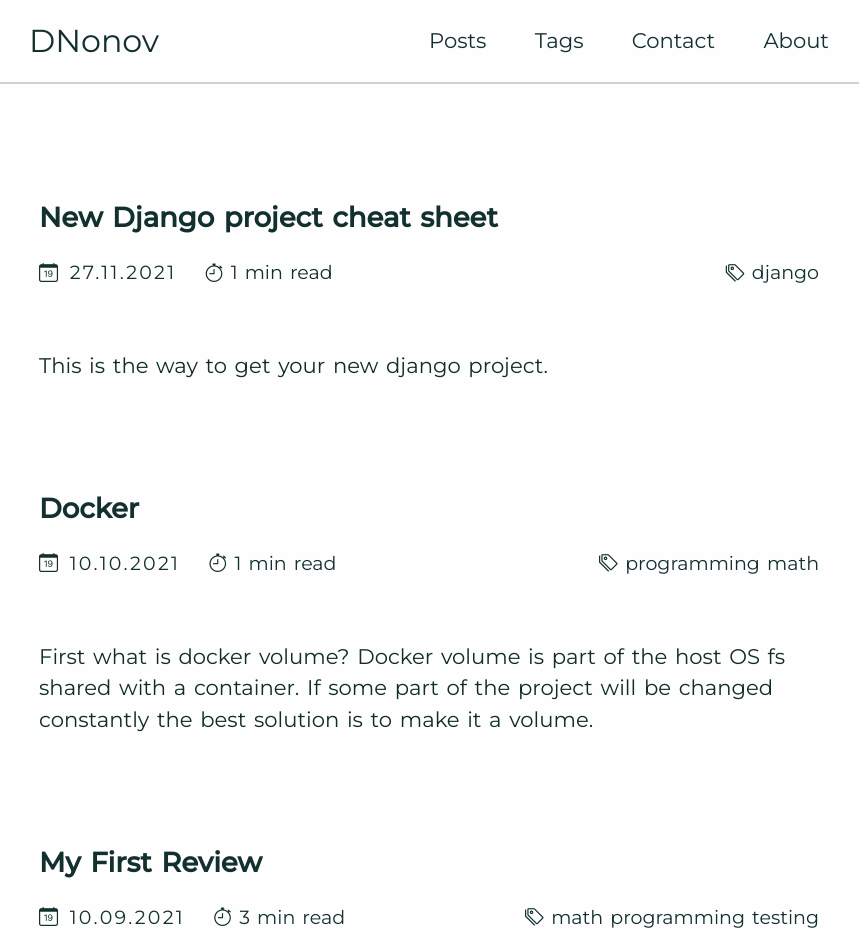
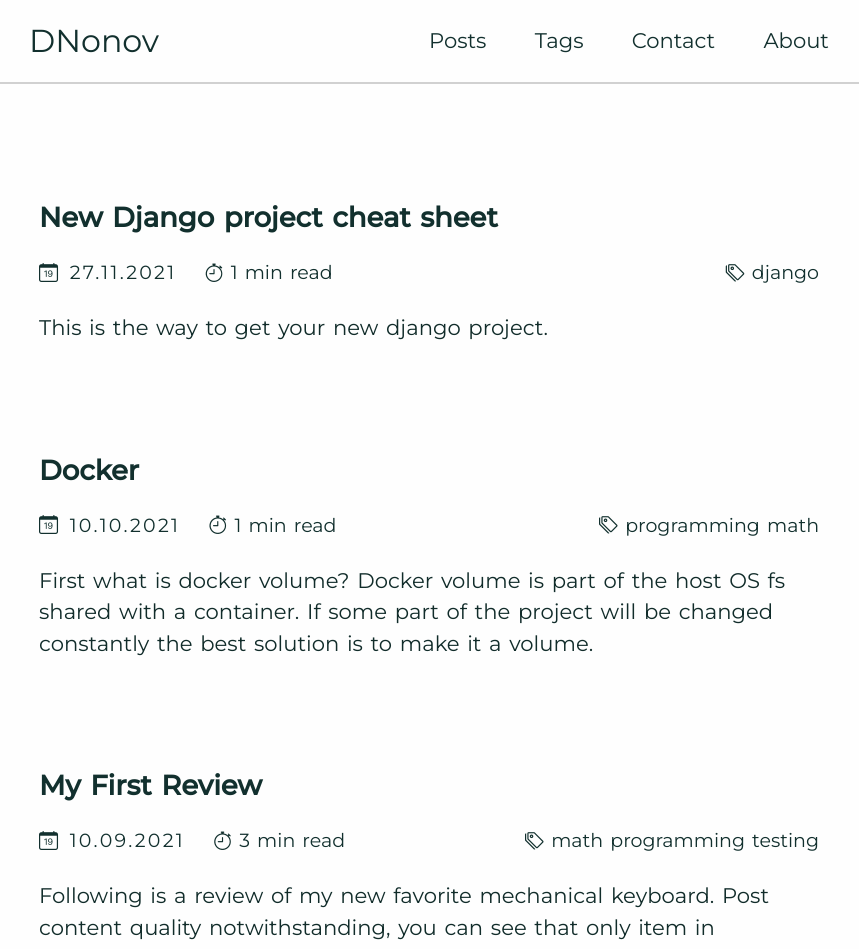
Before and after one commit to DNonov/blog, a Next.js app: page / in a window 1280 px wide. Shown: the top 949 px of the page, without its empty margins (211-1070 px from the left). Built offline with nearby package versions, Linux system fonts and the light colour scheme.

Commit message:
Remove margin-top of post-abstract

```diff
--- a/styles/BlogPostTitleSection.css
+++ b/styles/BlogPostTitleSection.css
@@ -27,7 +27,7 @@
 }
 
 li > .post-title-section {
-  margin-bottom: 2em;
+  margin-bottom: 0.2em;
 }
 
 .date-and-read {
--- a/styles/globals.css
+++ b/styles/globals.css
@@ -93,6 +93,10 @@ blockquote {
   cursor: pointer;
 }
 
+.post-abstract {
+  margin-top: 0em;
+}
+
 /* XS devices (phones, 600px and down) */
 @media only screen and (max-width: 600px) {
   html { font-size: 1em; }
```
